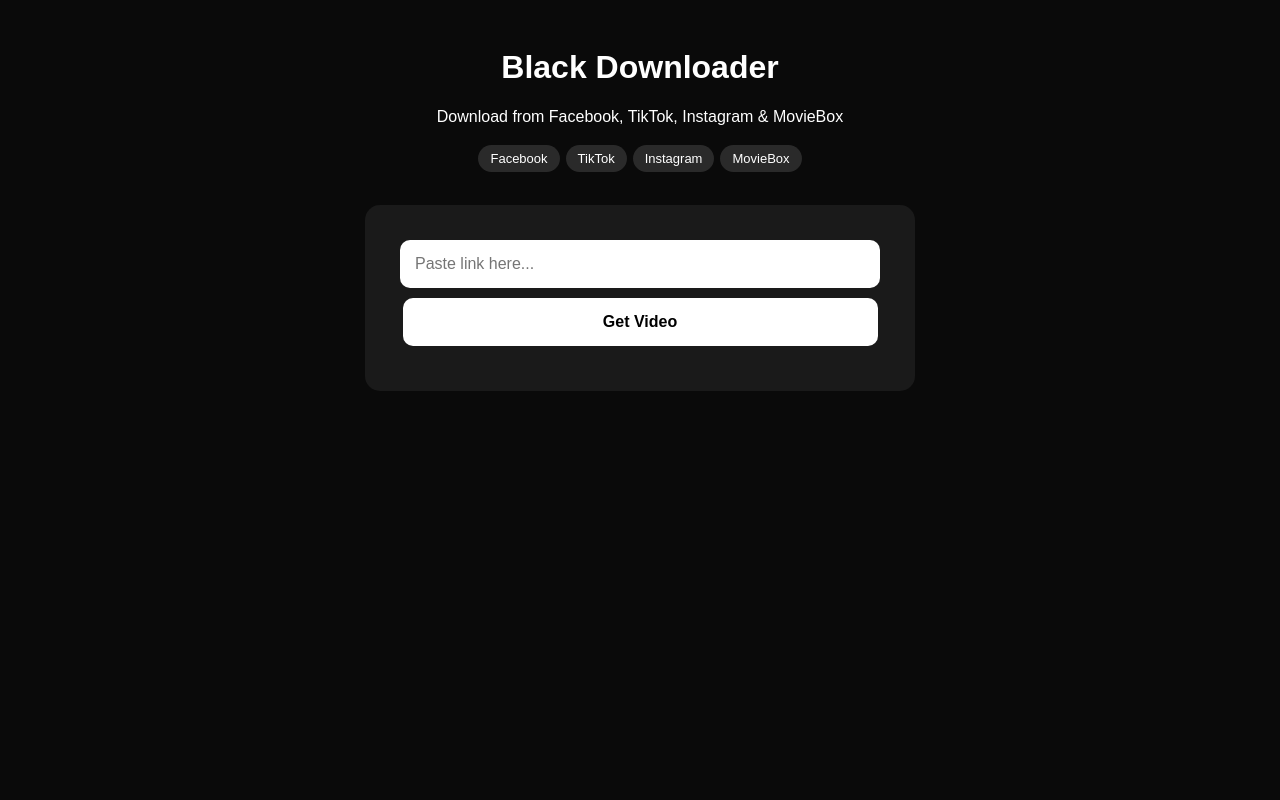
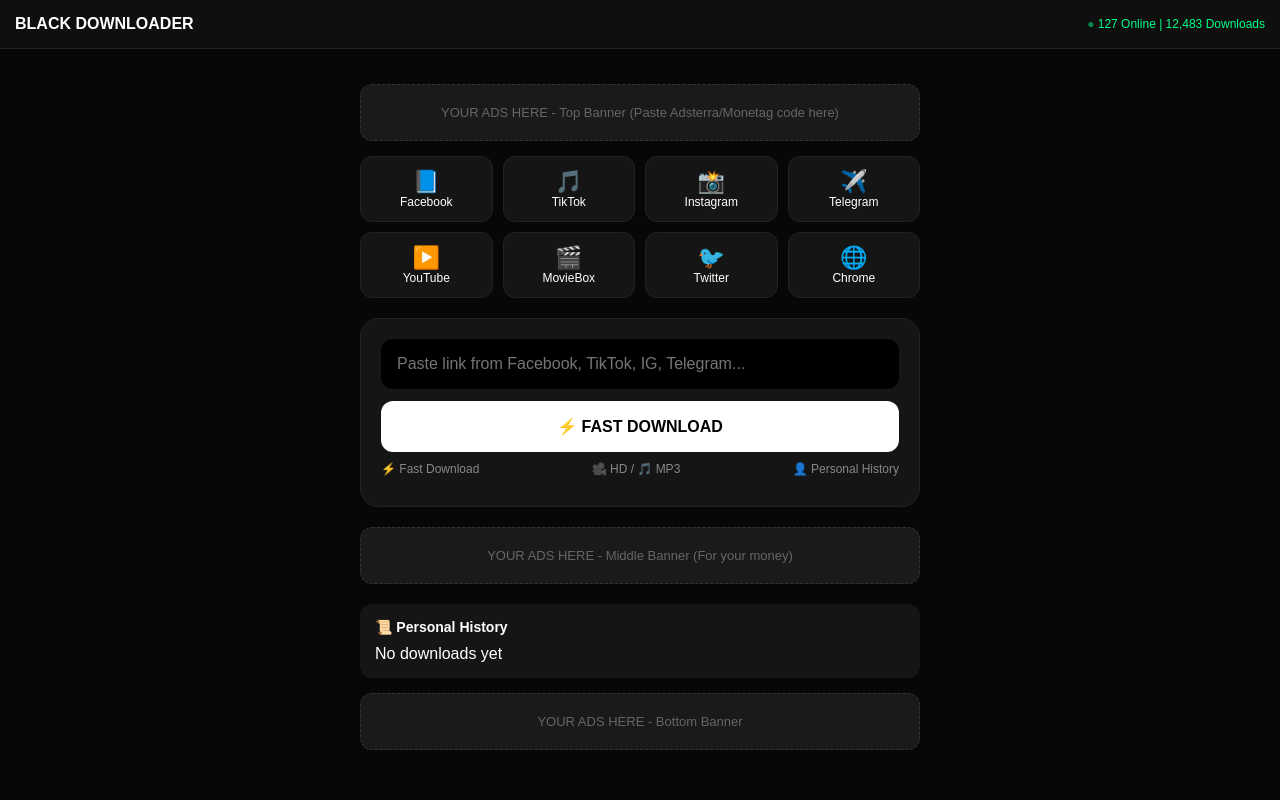
Before and after one commit to JUSTINOMEGA/black-downloader-, a Flask app: page / in a window 1280 px wide. Run offline with Flask 3, Linux system fonts and the light colour scheme.

Commit message:
Update index.html

```diff
--- a/templates/index.html
+++ b/templates/index.html
@@ -1,48 +1,128 @@
 <!DOCTYPE html>
-<html>
+<html lang="en">
 <head>
+<meta charset="UTF-8">
 <meta name="viewport" content="width=device-width, initial-scale=1">
-<title>Black Downloader - FB, TikTok, IG, MovieBox</title>
+<title>Black Downloader - All Platforms</title>
 <style>
-body{font-family:Arial;background:#0a0a0a;color:white;text-align:center;padding:20px}
-.box{max-width:500px;margin:30px auto;background:#1a1a1a;padding:25px;border-radius:15px}
-input{width:90%;padding:15px;border-radius:10px;border:none;margin:10px 0;font-size:16px}
-button{width:95%;padding:15px;background:#fff;color:#000;border:none;border-radius:10px;font-weight:bold;font-size:16px;cursor:pointer}
-.icons span{font-size:13px;background:#2a2a2a;padding:6px 12px;border-radius:20px;margin:3px;display:inline-block}
-#result{margin-top:20px;text-align:left}
-a.down{display:block;background:#fff;color:#000;padding:12px;margin:8px 0;border-radius:8px;text-decoration:none;font-weight:bold;text-align:center}
+*{margin:0;padding:0;box-sizing:border-box}
+body{font-family:Arial;background:#070707;color:#fff}
+.header{padding:15px;display:flex;justify-content:space-between;align-items:center;background:#0f0f0f;border-bottom:1px solid #222}
+.live{color:#00ff88;font-size:12px}
+.live b{animation:blink 1s infinite}
+@keyframes blink{0%,100%{opacity:1} 50%{opacity:.3}}
+.container{max-width:600px;margin:0 auto;padding:20px}
+.platforms{display:grid;grid-template-columns:repeat(4,1fr);gap:10px;margin:15px 0}
+.p{ background:#151515;border:1px solid #222;border-radius:12px;padding:12px 5px;text-align:center;font-size:12px;cursor:pointer }
+.p:hover{border-color:#fff}
+.p span{font-size:22px;display:block}
+.search-box{background:#151515;border-radius:18px;padding:20px;margin:20px 0;border:1px solid #222}
+.search-box input{width:100%;padding:16px;border-radius:12px;border:none;background:#000;color:#fff;font-size:16px;outline:none}
+.btn{width:100%;padding:16px;background:#fff;color:#000;border:none;border-radius:12px;font-weight:bold;margin-top:12px;font-size:16px;cursor:pointer}
+.stats{display:flex;justify-content:space-between;font-size:12px;color:#888;margin:10px 0}
+.stats b{color:#fff}
+.ad-box{background:#1a1a1a;border:1px dashed #333;border-radius:12px;padding:20px;margin:15px 0;text-align:center;color:#666;font-size:13px}
+#result{background:#151515;border-radius:15px;padding:15px;margin-top:15px;display:none}
+.thumb{width:100%;border-radius:12px;margin:10px 0}
+.dl{display:flex;gap:10px;margin:8px 0}
+.dl a{flex:1;background:#fff;color:#000;padding:12px;border-radius:10px;text-align:center;text-decoration:none;font-weight:bold;font-size:14px}
+.dl a.mp3{background:#00ff88}
+.history{background:#151515;border-radius:12px;padding:15px;margin-top:20px}
+.history h4{font-size:14px;margin-bottom:10px}
+.history-item{font-size:12px;padding:8px;border-bottom:1px solid #222;color:#aaa;white-space:nowrap;overflow:hidden;text-overflow:ellipsis}
 </style>
 </head>
 <body>
-<h1>Black Downloader</h1>
-<p>Download from Facebook, TikTok, Instagram & MovieBox</p>
-<div class="icons">
-<span>Facebook</span><span>TikTok</span><span>Instagram</span><span>MovieBox</span>
+<div class="header">
+ <b>BLACK DOWNLOADER</b>
+ <div class="live"><b>●</b> <span id="online">127</span> Online | <span id="total">12,483</span> Downloads</div>
 </div>
-<div class="box">
-<input id="url" placeholder="Paste link here...">
-<button onclick="getInfo()">Get Video</button>
-<div id="result"></div>
+
+<div class="container">
+ <!-- ADS TOP -->
+ <div class="ad-box">YOUR ADS HERE - Top Banner (Paste Adsterra/Monetag code here)</div>
+
+ <div class="platforms">
+  <div class="p" onclick="setEg('facebook.com/')"><span>📘</span>Facebook</div>
+  <div class="p" onclick="setEg('tiktok.com/')"><span>🎵</span>TikTok</div>
+  <div class="p" onclick="setEg('instagram.com/')"><span>📸</span>Instagram</div>
+  <div class="p" onclick="setEg('t.me/')"><span>✈️</span>Telegram</div>
+  <div class="p" onclick="setEg('youtube.com/')"><span>▶️</span>YouTube</div>
+  <div class="p" onclick="setEg('moviebox')"><span>🎬</span>MovieBox</div>
+  <div class="p" onclick="setEg('twitter.com/')"><span>🐦</span>Twitter</div>
+  <div class="p" onclick="setEg('')"><span>🌐</span>Chrome</div>
+ </div>
+
+ <div class="search-box">
+  <input id="url" placeholder="Paste link from Facebook, TikTok, IG, Telegram...">
+  <button class="btn" onclick="getVideo()">⚡ FAST DOWNLOAD</button>
+  <div class="stats">
+   <span>⚡ Fast Download</span><span>🎥 HD / 🎵 MP3</span><span>👤 Personal History</span>
+  </div>
+ </div>
+
+ <!-- ADS MIDDLE -->
+ <div class="ad-box">YOUR ADS HERE - Middle Banner (For your money)</div>
+
+ <div id="result"></div>
+
+ <div class="history">
+  <h4>📜 Personal History</h4>
+  <div id="hist">No downloads yet</div>
+ </div>
+
+ <div class="ad-box">YOUR ADS HERE - Bottom Banner</div>
 </div>
 
 <script>
-async function getInfo(){
- let url = document.getElementById('url').value;
- if(!url){alert('Paste link'); return;}
- document.getElementById('result').innerHTML='Loading...';
+let historyList = JSON.parse(localStorage.getItem('bd_hist')||'[]');
+renderHist();
+
+function setEg(t){
+ document.getElementById('url').value='https://'+t;
+ document.getElementById('url').focus();
+}
+
+async function getVideo(){
+ let url=document.getElementById('url').value.trim();
+ if(!url){alert('Paste link first');return;}
+ let resDiv=document.getElementById('result');
+ resDiv.style.display='block';
+ resDiv.innerHTML='⏳ Fetching video...';
  try{
-  let res = await fetch('/info?url='+encodeURIComponent(url));
-  let data = await res.json();
-  if(data.error){document.getElementById('result').innerHTML=data.error; return;}
-  let html = '<h3>'+data.title+'</h3>';
-  data.formats.forEach(f=>{
-   html += `<a class="down" href="${f.url}" target="_blank">Download ${f.quality}</a>`;
+  let r=await fetch('/info?url='+encodeURIComponent(url));
+  let d=await r.json();
+  if(d.error){resDiv.innerHTML='❌ '+d.error;return;}
+
+  // save history
+  historyList.unshift({title:d.title, url:url, time:new Date().toLocaleTimeString()});
+  localStorage.setItem('bd_hist', JSON.stringify(historyList.slice(0,20)));
+  renderHist();
+
+  document.getElementById('online').innerText=d.online;
+  document.getElementById('total').innerText=d.total.toLocaleString();
+
+  let html=`<h3>${d.title}</h3>`;
+  if(d.thumbnail) html+=`<img class="thumb" src="${d.thumbnail}">`;
+  d.formats.forEach(f=>{
+   let cls = f.ext.includes('mp3')||f.ext.includes('m4a') ? 'mp3' : '';
+   html+=`<div class="dl"><a class="${cls}" href="${f.url}" target="_blank">DOWNLOAD ${f.quality.toUpperCase()}</a></div>`;
   });
-  document.getElementById('result').innerHTML=html;
- }catch(e){
-  document.getElementById('result').innerHTML='Error: '+e;
- }
+  resDiv.innerHTML=html;
+ }catch(e){resDiv.innerHTML='Error: '+e;}
 }
+
+function renderHist(){
+ let h=document.getElementById('hist');
+ if(!historyList.length){h.innerHTML='No downloads yet';return;}
+ h.innerHTML=historyList.map(i=>`<div class="history-item">✅ ${i.title}</div>`).join('');
+}
+
+// fake live count
+setInterval(()=>{
+ let o=document.getElementById('online');
+ o.innerText= 100 + Math.floor(Math.random()*80);
+}, 5000);
 </script>
 </body>
 </html>
```
